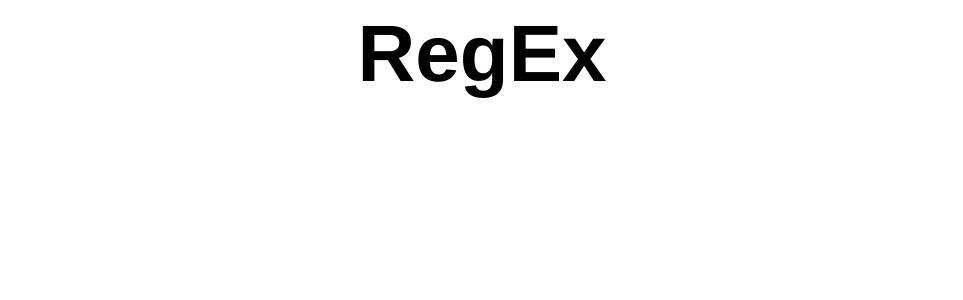
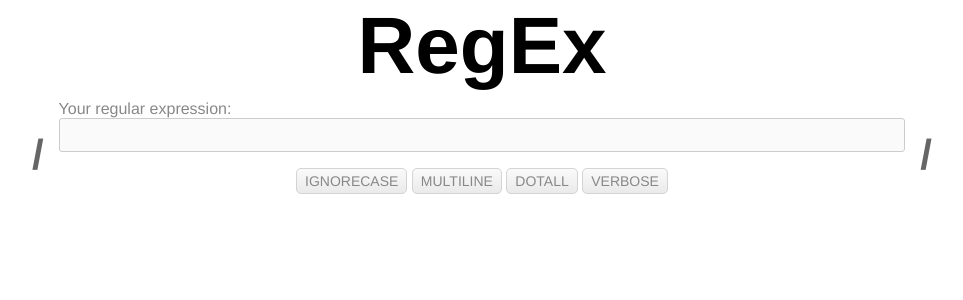
Before and after one commit to glavmonter/FlaskRegEx, a Flask app: page / in a window 1280 px wide. Shown: the top 300 px of the page, without its empty margins (158-1121 px from the left). Run offline with Flask 2, Linux system fonts and the light colour scheme.

Commit message:
Кнопочки

```diff
--- a/app.py
+++ b/app.py
@@ -4,7 +4,6 @@ app = Flask(__name__)
 
 
 @app.route('/')
-# @app.route('/index')
 def index():
     return render_template('index.html')
 
--- /dev/null
+++ b/requirements.txt
@@ -0,0 +1 @@
+Flask == 2.0.0
--- a/static/css/style.css
+++ b/static/css/style.css
@@ -1,3 +1,16 @@
+body {
+    text-align: center;
+    color: #888888;
+    font-size-adjust: none;
+    font-style: normal;
+    font-variant: normal;
+    font-weight: normal;
+    line-height: normal;
+    font-family: Helvetica, arial, freesans, clean, sans-serif;
+    font-size: 1em;
+    margin: 0;
+}
+
 div#header {
     margin: 0em 0px 0.5em 0px;
     text-align: center;
@@ -5,6 +18,16 @@ div#header {
 
 div#header a {
     text-decoration: none;
+}
+
+div#main {
+    margin: 0px auto;
+    max-width: 900px;
+    text-align: left;
+}
+
+div#main table {
+    width: 100%;
 }
 
 span#title {
@@ -15,3 +38,92 @@ span#title {
     letter-spacing: normal;
     text-align: center;
 }
+
+table {
+    border-collapse: collapse;
+    border-spacing: 0;
+}
+
+td {
+    padding: 0;
+}
+
+td#left_slash {
+    text-align: left;
+}
+
+td#right_slash {
+    text-align: right;
+}
+
+span.slash {
+    display: inline;
+    font-size: 42px;
+    font-weight: bold;
+    color: #666666;
+    /*line-height: 58%;*/
+}
+
+form {
+    display: block;
+    margin-top: 0em;
+}
+
+input#regex {
+    width: 100%;
+    margin-right: 5px;
+    padding: 8px;
+    font-size: 14px;
+    background: #fafafa;
+}
+
+.round {
+    border: 1px solid #ccc;
+    border-radius: 3px;
+    outline: none;
+    color: #ededed;
+    -moz-box-sizing: border-box;
+    box-sizing: border-box;
+    padding: 8px;
+}
+
+
+#flag_buttons {
+    margin: 1em 0 1em 0;
+}
+
+span.check {
+    display: inline-block;
+    font-size: 14px;
+    line-height: 24px;
+    padding: 0 8px 0 8px;
+    border: 1px solid #d4d4d4;
+}
+
+span.check.checked {
+    background-image: -moz-linear-gradient(#ffffd0, #ffffa0);
+    background-image: -webkit-linear-gradient(#ffffd0, #ffffa0);
+    background-image: linear-gradient(#ffffd0, #ffffa0);
+    background-repeat: repeat-x;
+    background-color: #ffffa0;
+    color: #555555;
+}
+
+.button {
+    background: #eaeaea;
+    cursor: pointer;
+    border-radius: 5px;
+    background-image: -moz-linear-gradient(#fafafa, #eaeaea);
+    background-image: -webkit-linear-gradient(#fafafa, #eaeaea);
+    background-image: linear-gradient(#fafafa, #eaeaea);
+    background-repeat: repeat-x;
+}
+
+.button:hover {
+    background-image: -moz-linear-gradient(#eaeaea, #dddddd);
+    background-image: -webkit-linear-gradient(#eaeaea, #dddddd);
+    background-image: linear-gradient(#eaeaea, #dddddd);
+    background-repeat: repeat-x;
+    background-color: #dddddd;
+    color: #555555;
+}
--- a/static/js/jq.js
+++ b/static/js/jq.js
@@ -16,3 +16,24 @@ function bufferKey(e) {
 function checkRegex() {
     console.log('checkRegex called')
 }
+
+function toggleFlag(flag, button) {
+    console.log('Clicked ' + flag);
+    flag_input = $('#' + flag);
+
+    if (flag_input.val() == 1) {
+        console.log('Set to 0');
+        flag_input.val(0);
+        $(button).removeClass('checked');
+        $(button).mousedown(function () {
+            $(button).addClass('checked');
+        });
+    } else {
+        console.log('Set to 1');
+        flag_input.val(1);
+        $(button).addClass('checked');
+        $(button).mousedown(function () {
+            $(button).removeClass('checked');
+        });
+    }
+}
--- a/templates/index.html
+++ b/templates/index.html
@@ -13,10 +13,53 @@
     <form id="regexForm" action method="post">
         <table>
             <tbody>
-
+                <tr>
+                    <td id="left_slash" class="slash"><span class="slash">/</span> </td>
+                    <td>
+                        <table>
+                            <tbody>
+                            <tr>
+                                <td><label id="regex_label" for="regex">Your regular expression:</label></td>
+                                <td id="invalid_regex">&nbsp;</td>
+                            </tr>
+                            <tr>
+                                <td colspan="2">
+                                    <input id="regex" class="round" type="text" name="regex">
+                                </td>
+                            </tr>
+                            <tr>
+                                <td colspan="2" style="text-align: center;">
+                                    <div id="flag_buttons">
+                                        <span id="ignorecase_span" class="check button">IGNORECASE</span>
+                                        <span id="multiline_span" class="check button">MULTILINE</span>
+                                        <span id="dotall_span" class="check button">DOTALL</span>
+                                        <span id="verbose_span" class="check button">VERBOSE</span>
+                                    </div>
+                                    <input type="hidden" id="ignorecase" name="ignorecase" value="0">
+                                    <input type="hidden" id="multiline" name="multiline" value="0">
+                                    <input type="hidden" id="dotall" name="dotall" value="0">
+                                    <input type="hidden" id="verbose" name="verbose" value="0">
+                                </td>
+                            </tr>
+                            </tbody>
+                        </table>
+                    </td>
+                    <td id="right_slash" class="slash"><span class="slash">/</span></td>
+                </tr>
             </tbody>
         </table>
     </form>
 </div>
+
+<script type="text/javascript" charset="UTF-8">
+    $('#ignorecase_span,#multiline_span,#dotall_span,#verbose_span').click(
+        function () {
+            const input_id = $(this).attr('id').replace(/(.*?)_span/, '$1');
+            toggleFlag(input_id, $(this));
+        }
+    );
+
+</script>
+
 </body>
 </html>
```
Also changed, not shown: 1 other file.
